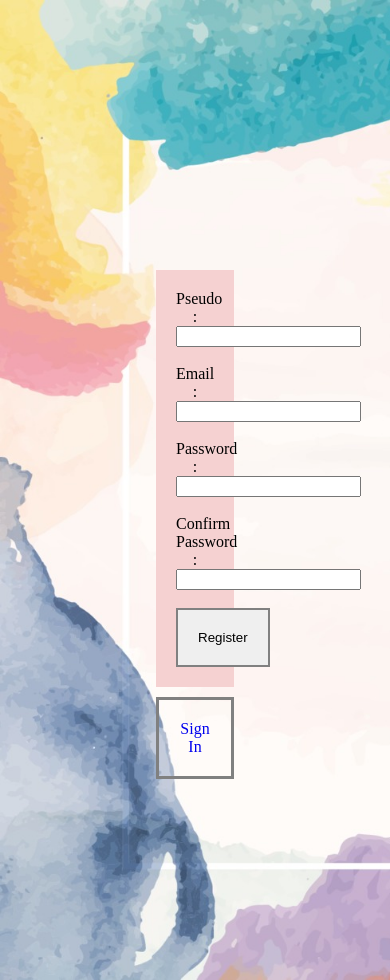
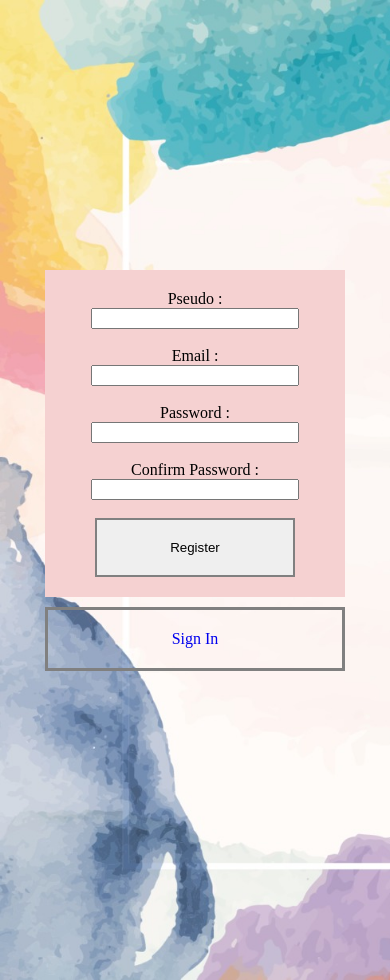
Before and after one commit to mohamed-azzouz98/ToDoList, a PHP site: page / in a window 390 px wide. Run offline with PHP 8.4, Linux system fonts and the light colour scheme; data that the repository does not hold is empty.

Commit message:
add responsive

```diff
--- a/css/index.css
+++ b/css/index.css
@@ -54,10 +54,21 @@ body{
     border-style: solid;
     border-color: grey;
     text-decoration: none;
+}
 
 
+@media all and (max-width: 680px){
+    .containerForm{
+        width: 300px;
+        margin: 0 auto;
+        text-align: center;
+        padding: 20px;
 
+    }
 
-
-
+    .containerForm input{
+        width: 200px;
+        display: block;
+        margin: auto;
+    }
 }
```
Also changed, not shown: css/tdl.css (+43 -2 lines).
